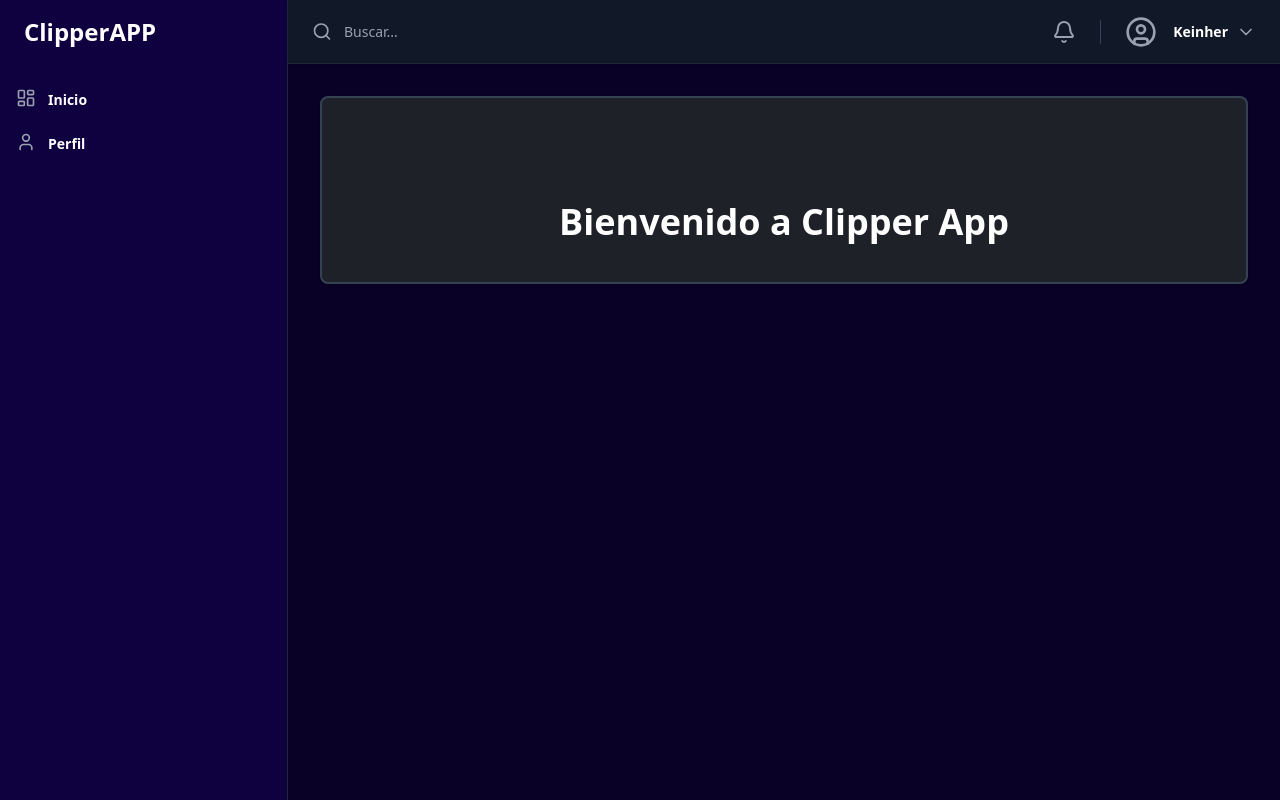
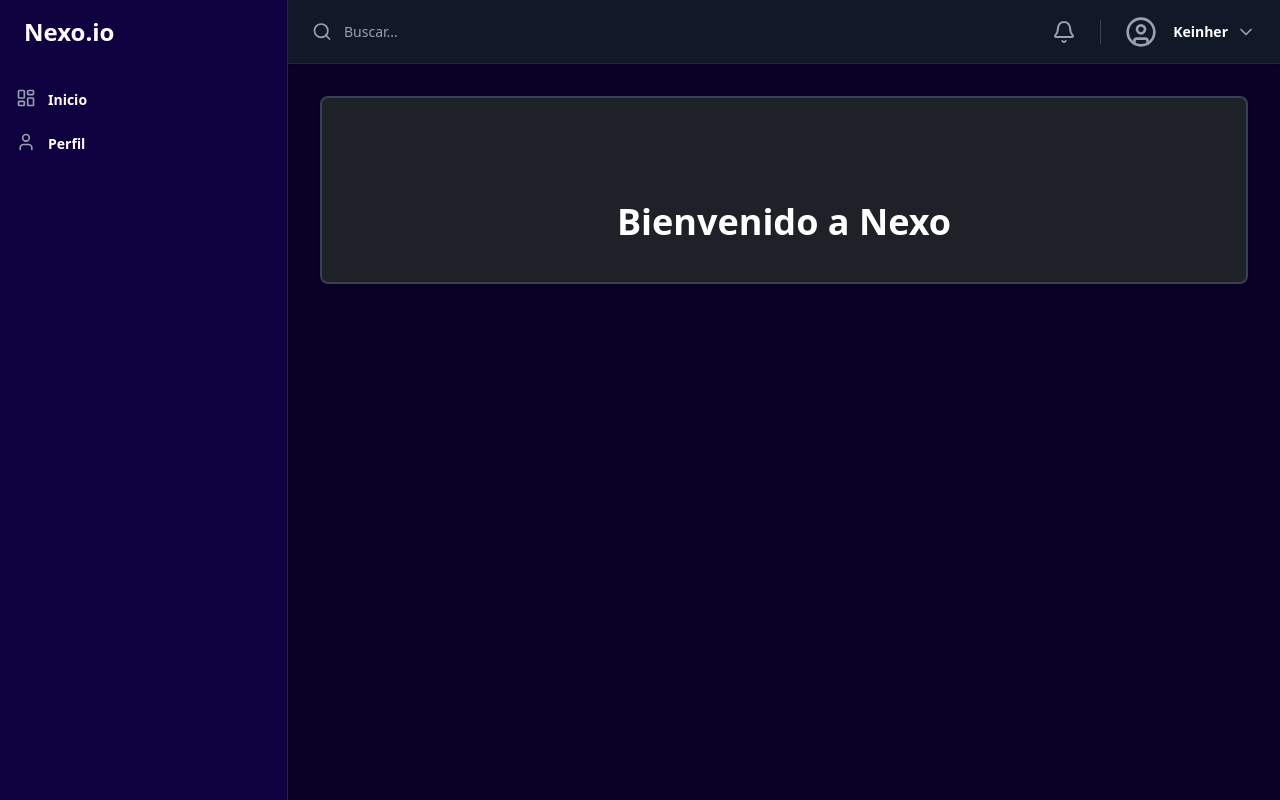
Before and after one commit to IribarrenWeb/nexo-front, a React (Vite) app: page / in a window 1280 px wide. Built offline with nearby package versions, Linux system fonts and the light colour scheme; no server answers; sample sign-in values are in the browser's storage.

Commit message:
change app name

```diff
--- a/src/components/general/Sidebar.jsx
+++ b/src/components/general/Sidebar.jsx
@@ -10,7 +10,7 @@ const Sidebar = () => {
     return (
         <aside className="flex w-72 flex-col bg-[#0F0140] border-r border-gray-800">
             <div className="flex h-16 items-center px-6">
-                <h1 className="text-2xl font-bold text-white">ClipperAPP</h1>
+                <h1 className="text-2xl font-bold text-white">Nexo.io</h1>
             </div>
             <nav className="flex-1 p-4 space-y-8 overflow-y-auto">
                 <ul className="-mx-2 space-y-1">
--- a/src/pages/Home.jsx
+++ b/src/pages/Home.jsx
@@ -1,7 +1,7 @@
 const Home = () => {
   return (
     <div className="text-center mt-20">
-        <h1 className="text-4xl font-bold text-white mb-4">Bienvenido a Clipper App</h1>
+        <h1 className="text-4xl font-bold text-white mb-4">Bienvenido a Nexo</h1>
     </div>
   );
 };
```
